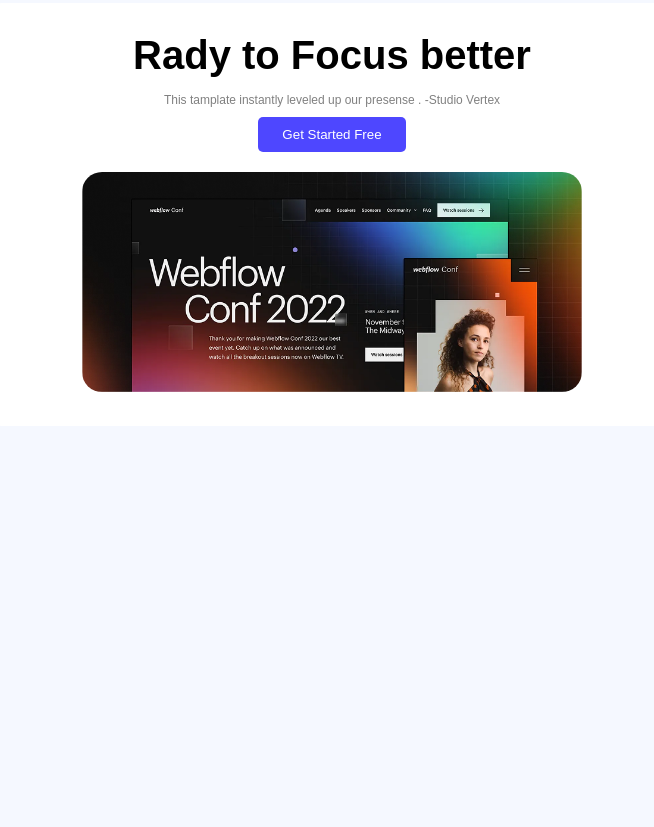
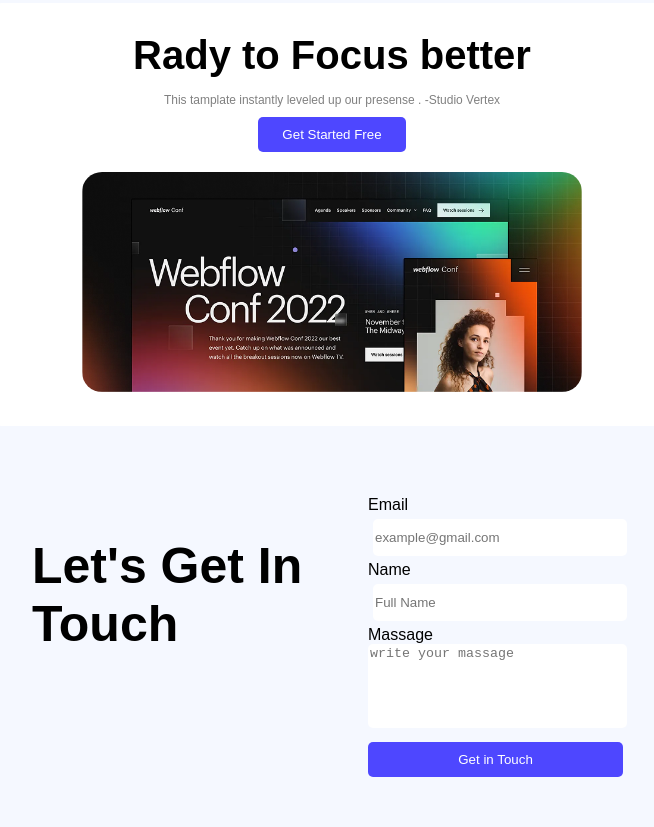
Before and after one commit to mdzubairahmad/B12A01-Assignment, a plain HTML site: page index.html in a window 1280 px wide. Shown: the part 1336-2163 px from the top of the page, without its empty margins (308-962 px from the left). Before the commit the page ends 1782 px from the top, so only its background shows below. Drawn offline with Linux system fonts and the light colour scheme; a web font is replaced by a local one.

Commit message:
added my assignment

```diff
--- a/index.html
+++ b/index.html
@@ -145,3 +145,21 @@
             <img src="/Assets/wc-big.png" alt="" class="focus-img">
         </section>
          </div>
+
+         <!----form section------>
+         <div class="main-form">
+            <section class="form-section">
+            <div class="form-head">
+                <h1>Let's Get In Touch</h1>
+            </div>
+            <div class="form">
+                <span>Email</span><br>
+                <input type="email" name="Email" id="" placeholder="example@gmail.com" class="in-item"><br>
+                <span>Name</span><br>
+                <input type="text" name="Name" id="" placeholder="Full Name" class="in-item">
+                <span>Massage</span><br>
+                <textarea name="massage" id="" placeholder="write your massage" class="in-item2"></textarea><br>
+                <button class="form-btn primary-btn">Get in Touch</a></button>
+            </div>
+        </section>
+        </div>
--- a/styles/style.css
+++ b/styles/style.css
@@ -228,3 +228,45 @@ nav{
     width: 500px;
     border-radius: 20px;
 }
+
+/*----form section---*/
+.main-form{
+    display: flex;
+    justify-content: center;
+}
+.form-section{
+    display: flex;
+    justify-content: space-between;
+    width: 600px;
+    padding: 50px 20px;
+}
+.form input{
+    margin: 5px;
+}
+.form-head h1{
+    font-size: 50px;
+}
+.in-item{
+    height: 35px;
+    border: none;
+    width: 250px;
+    margin: 0px;
+    border-radius: 5px;
+}
+.in-item2{
+    height: 80px;
+    border: none;
+    width: 255px;
+    border-radius: 5px;
+}
+.form-btn{
+    height: 35px;
+    width: 255px;
+    margin-top: 10px;
+}
+a{
+    text-decoration: none;
+}
+textarea{
+    resize: none;
+}
```
